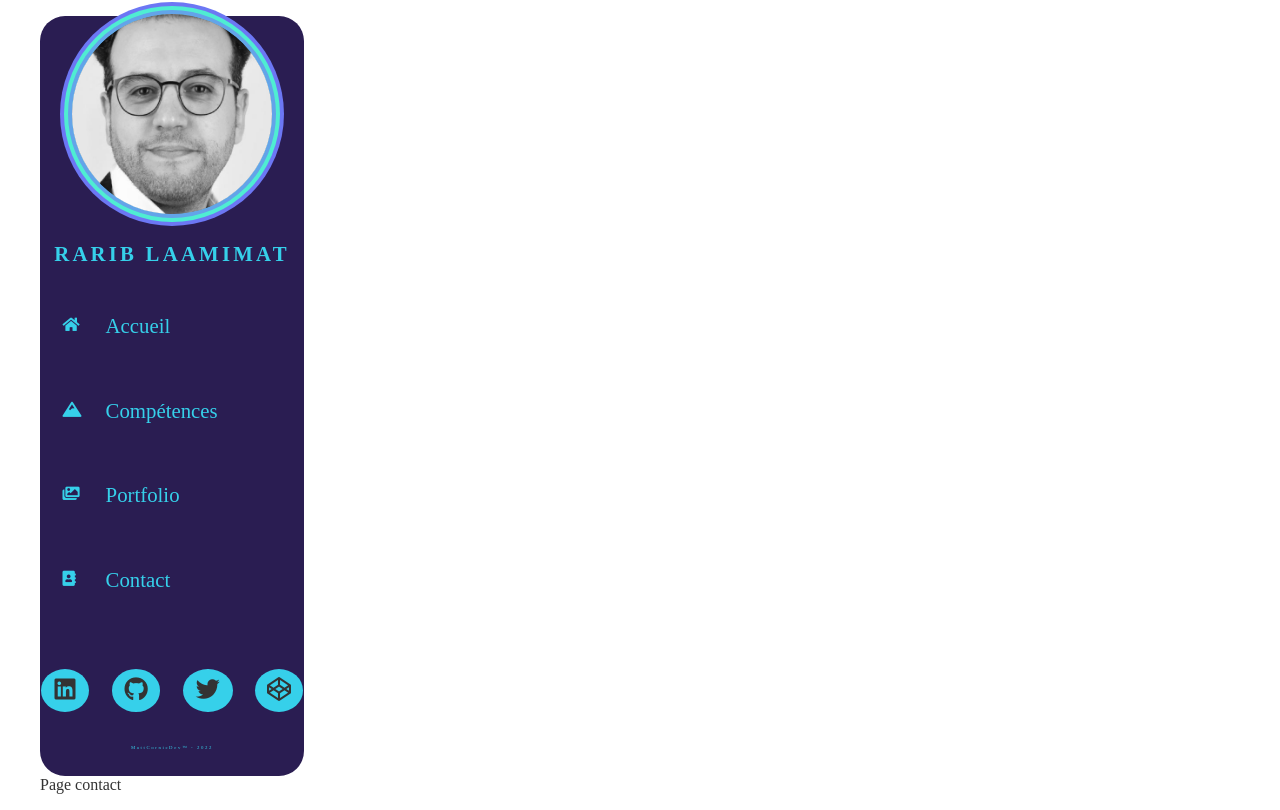
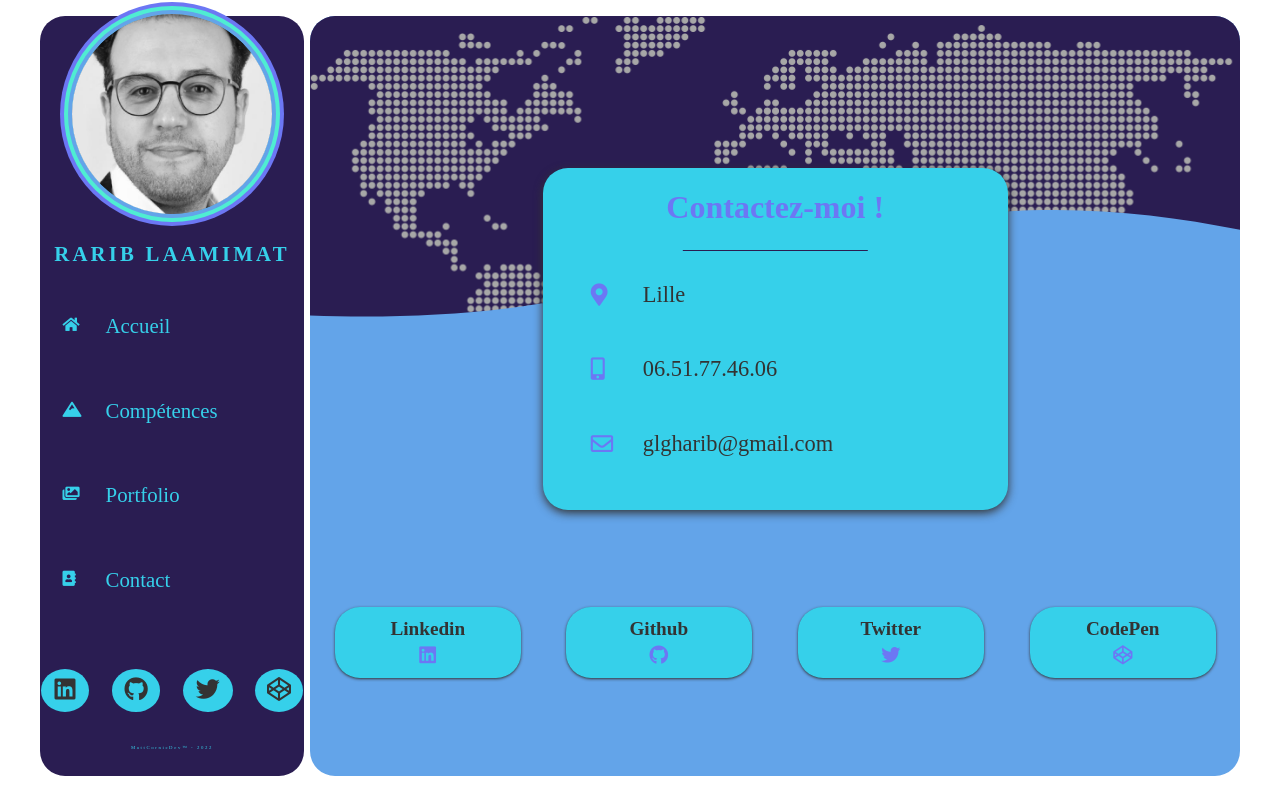
Before and after one commit to elodie-sz/CV-React, a React (Create React App) app: page /contact in a window 1280 px wide. Built offline with nearby package versions, Linux system fonts and the light colour scheme; a web font is replaced by a local one.

Commit message:
contact terminé

```diff
--- a/package.json
+++ b/package.json
@@ -8,6 +8,7 @@
     "@testing-library/user-event": "^13.2.1",
     "node-sass": "^7.0.1",
     "react": "^18.0.0",
+    "react-copy-to-clipboard": "^5.1.0",
     "react-dom": "^18.0.0",
     "react-router-dom": "^6.3.0",
     "react-scripts": "5.0.1",
--- a/src/App.js
+++ b/src/App.js
@@ -2,7 +2,7 @@
 import { BrowserRouter, Routes, Route } from 'react-router-dom';
 import Contact from "./pages/Contact";
 import Home from './pages/Home';
-import Knowledges from "./pages/Knowledges";
+import Knowledges from "./pages/knowledges";
 import NotFound from "./pages/NotFound";
 import Portfolio from "./pages/Portfolio";
 
--- a/src/pages/Contact.js
+++ b/src/pages/Contact.js
@@ -1,12 +1,65 @@
 import React from 'react';
 import Navigation from "../components/Navigation";
+import {CopyToClipboard} from "react-copy-to-clipboard";
 
 const Contact = () => {
     return (
-        <>
-            <Navigation />
-            <p>Page contact</p>
-        </>
+        <div className="contact">
+            <Navigation/>
+            <div className="contactContent">
+                <div className="header"></div>
+                <div className="contactBox">
+                    <h1>Contactez-moi !</h1>
+                    <ul>
+                        <li><i className="fas fa-map-marker-alt"></i>
+                            <span>Lille</span>
+                        </li>
+                        <li>
+                            <i className="fas fa-mobile-alt"></i>
+                            <CopyToClipboard text="0651774606">
+                                <span className="clickInput"
+                                      onClick={() => {
+                                          alert('Téléphone copié')
+                                      }}>
+                                    06.51.77.46.06
+                                </span>
+                            </CopyToClipboard>
+                        </li>
+                        <li>
+                            <i className="far fa-envelope"></i>
+                            <CopyToClipboard text="glgharib@gmail.com">
+                                <span className="clickInput"
+                                      onClick={() => {
+                                          alert('Email copié')
+                                      }}>
+                                    glgharib@gmail.com
+                                </span>
+                            </CopyToClipboard>
+                        </li>
+                    </ul>
+                </div>
+                <div className="socialNetwork">
+                    <ul>
+                        <a href="#" target="_blank" rel="noopener noreferrer">
+                            <h4>Linkedin</h4>
+                            <i className="fab fa-linkedin"></i>
+                        </a>
+                        <a href="#" target="_blank" rel="noopener noreferrer">
+                            <h4>Github</h4>
+                            <i className="fab fa-github"></i>
+                        </a>
+                        <a href="#" target="_blank" rel="noopener noreferrer">
+                            <h4>Twitter</h4>
+                            <i className="fab fa-twitter"></i>
+                        </a>
+                        <a href="#" target="_blank" rel="noopener noreferrer">
+                            <h4>CodePen</h4>
+                            <i className="fab fa-codepen"></i>
+                        </a>
+                    </ul>
+                </div>
+            </div>
+        </div>
     );
 };
 
```
Also changed, not shown: src/pages/knowledges.js (renamed from src/pages/Knowledges.js), 1 other file (tests, documents, lock files or other folders).
